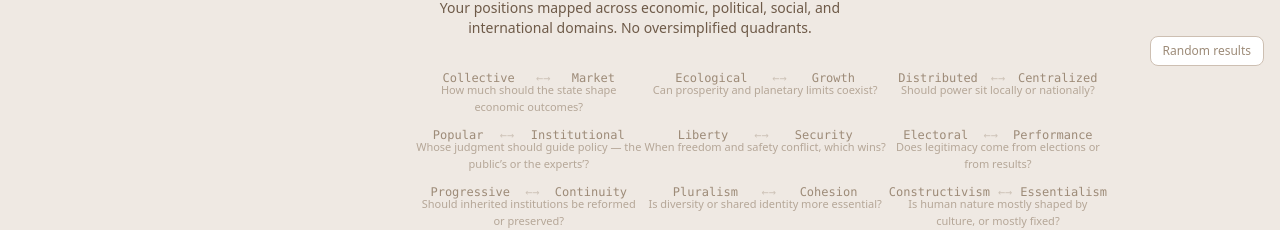
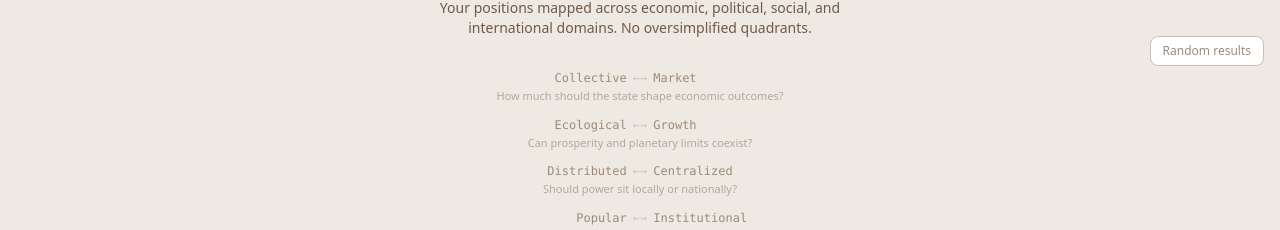
Before and after one commit to WrongerSandwich/governance-compass, a Next.js app: page / in a window 1280 px wide. Shown: the part 718-948 px from the top of the page. Built offline with nearby package versions, Linux system fonts and the light colour scheme; no server answers.

Commit message:
fix: restructure homepage axis grid — drop subgrid, use flex column with taglines

```diff
--- a/src/app/page.tsx
+++ b/src/app/page.tsx
@@ -61,15 +61,16 @@ export default function Home() {
         {/* Axis poles preview — cartographic reference grid */}
         <StaggeredList
           staggerMs={40}
-          className="grid gap-y-3 max-w-md mx-auto mb-14"
-          style={{ gridTemplateColumns: "1fr auto 1fr" }}
+          className="flex flex-col gap-3 max-w-sm mx-auto mb-14"
         >
           {axes.map((axis) => (
-            <div key={axis.id} className="col-span-3 grid" style={{ gridTemplateColumns: "subgrid" }}>
-              <span className="text-right text-xs font-mono text-text-tertiary">{axis.poleALabel.split(" ")[0]}</span>
-              <span className="text-center text-xs font-mono text-text-tertiary opacity-40 px-2">&larr;&rarr;</span>
-              <span className="text-left text-xs font-mono text-text-tertiary">{axis.poleBLabel.split(" ")[0]}</span>
-              <p className="col-span-3 text-center text-[11px] text-text-tertiary opacity-70 -mt-1">
+            <div key={axis.id} className="text-center">
+              <div className="flex items-center justify-center gap-1.5 text-xs font-mono text-text-tertiary">
+                <span className="text-right flex-1">{axis.poleALabel.split(" ")[0]}</span>
+                <span className="opacity-40 shrink-0">&larr;&rarr;</span>
+                <span className="text-left flex-1">{axis.poleBLabel.split(" ")[0]}</span>
+              </div>
+              <p className="text-[11px] text-text-tertiary opacity-70 mt-0.5">
                 {axis.tagline}
               </p>
             </div>
```
